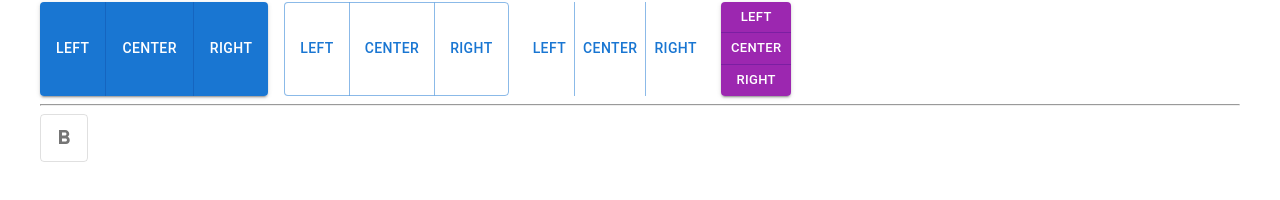
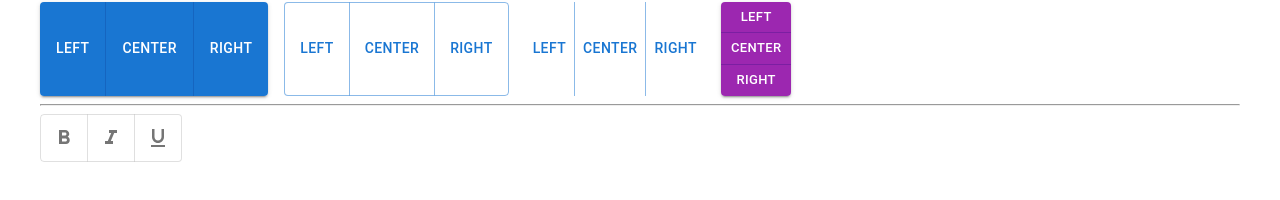
Before and after one commit to nurnahian/reactp-mui, a React (Vite) app: page / in a window 1280 px wide. Shown: the part 268-468 px from the top of the page. Built offline with nearby package versions, Linux system fonts and the light colour scheme.

Commit message:
mui togglebutton

```diff
--- a/src/Matarialbuttonc.jsx
+++ b/src/Matarialbuttonc.jsx
@@ -75,9 +75,15 @@ function Matarialbuttonc() {
             </Stack>
             <hr />
             <Stack direction='row'>
-                <ToggleButtonGroup>
-                    <ToggleButton >
+                <ToggleButtonGroup aria-label='text formaing'>
+                    <ToggleButton value='bold'>
                         <FormatBoldIcon/>
+                    </ToggleButton>
+                    <ToggleButton value='italic'>
+                        <FormatItalicIcon/>
+                    </ToggleButton>
+                    <ToggleButton value='underline' >
+                        <FormatUnderlinedIcon/>
                     </ToggleButton>
                 </ToggleButtonGroup>
             </Stack>
```
